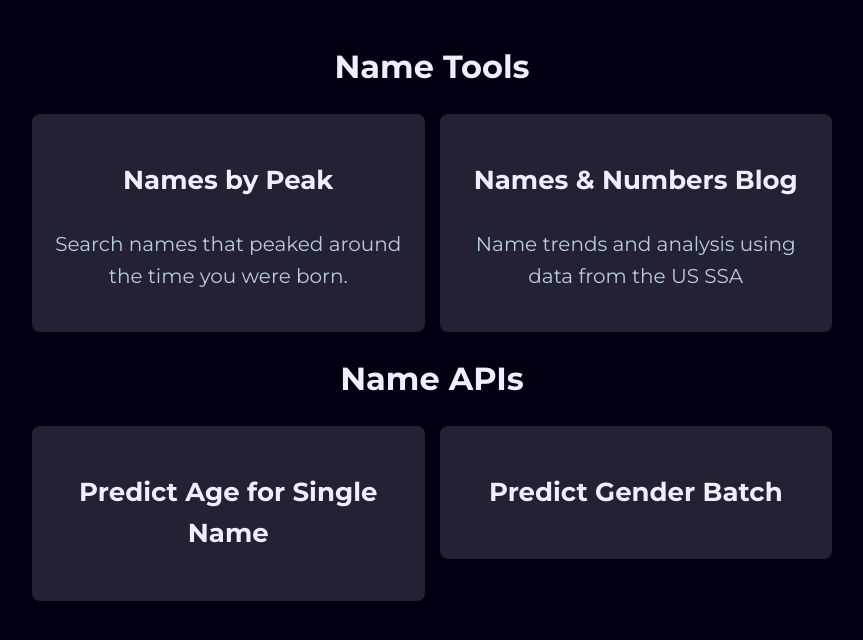
After one commit to dcadata/name-finder, a Flask app: page / in a window 1280 px wide. The commit adds this page. Shown: the top 640 px of the page, without its empty margins (208-1071 px from the left). Run offline with Flask 3, Linux system fonts and the light colour scheme; parts of the project's set-up code (start-up, migrations or seed data) failed here and were passed over.

Commit message:
Add index

```diff
--- a/app.py
+++ b/app.py
@@ -12,6 +12,11 @@ app.json.sort_keys = False
 
 class AppDataset:
     names_by_peak = load_final()
+
+
+@app.route('/')
+def index():
+    return render_template('index.html')
 
 
 @app.route('/peak', methods=['GET', 'POST'])
--- a/static/style.css
+++ b/static/style.css
@@ -128,3 +128,36 @@ tr:nth-child(odd) {
 tr:nth-child(even) {
     background-color: #2f2f3f;
 }
+
+div.tools {
+    display: grid;
+    grid-template-columns: 1fr 1fr;
+    gap: 15px;
+    text-align: center;
+}
+
+div.tools a {
+    text-decoration: none;
+}
+
+div.tools-item {
+    background: #223;
+    padding: 20px;
+    border-radius: 8px;
+}
+
+div.tools-item:hover {
+    background: #2f2f3f;
+    cursor: pointer;
+}
+
+div.tools-item p.title {
+    font-size: 26px;
+    font-weight: 1000;
+    color: #eef;
+}
+
+div.tools-item p.description {
+    font-size: 20px;
+    color: #bcd;
+}
--- /dev/null
+++ b/templates/index.html
@@ -0,0 +1,43 @@
+<!DOCTYPE html>
+<html lang="en">
+<head>
+    <meta charset="UTF-8">
+    <meta name="viewport" content="width=device-width, initial-scale=1.0">
+    <title>Name Tools and APIs - Names & Numbers</title>
+    <link rel="stylesheet" href="{{ url_for('static', filename='style.css') }}">
+    <link href="https://fonts.googleapis.com/css2?family=Montserrat:wght@400;700&display=swap" rel="stylesheet">
+</head>
+<body>
+<h1>Name Tools</h1>
+<div class="tools">
+    <a href="/peak">
+        <div class="tools-item">
+            <p class="title">Names by Peak</p>
+            <p class="description">Search names that peaked around the time you were born.</p>
+        </div>
+    </a>
+
+    <a href="https://namesnums.tumblr.com">
+        <div class="tools-item">
+            <p class="title">Names & Numbers Blog</p>
+            <p class="description">Name trends and analysis using data from the US SSA</p>
+        </div>
+    </a>
+</div>
+
+<h1>Name APIs</h1>
+<div class="tools">
+    <a href="#predict-age-single">
+        <div class="tools-item">
+            <p class="title">Predict Age for Single Name</p>
+        </div>
+    </a>
+
+    <a href="#predict-gender">
+        <div class="tools-item">
+            <p class="title">Predict Gender Batch</p>
+        </div>
+    </a>
+</div>
+</body>
+</html>
```
